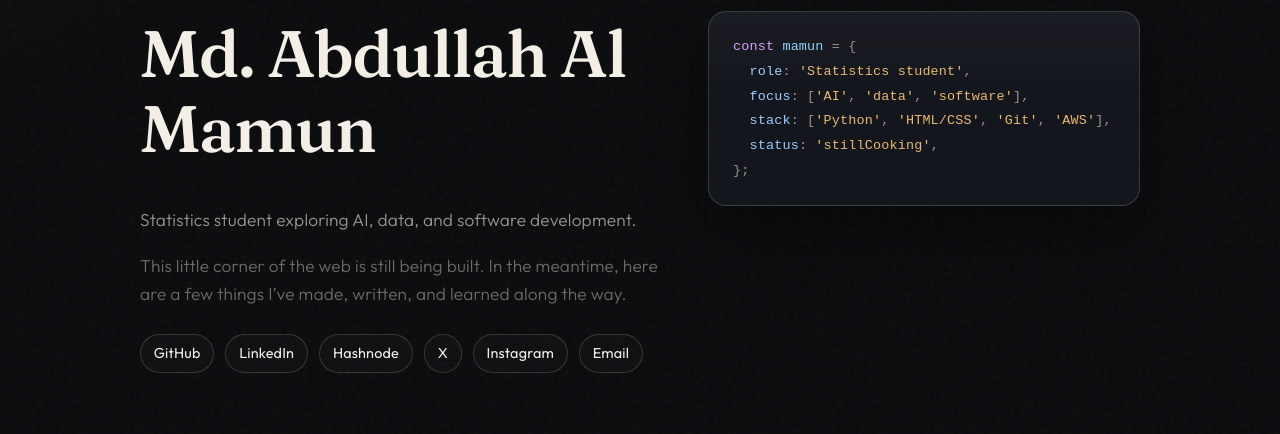
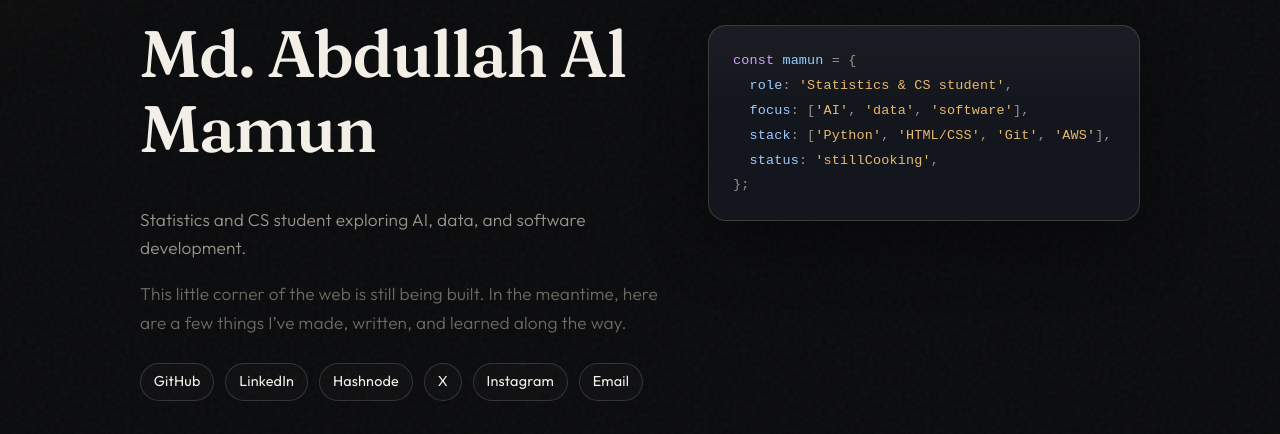
Before and after one commit to mamun-abdu/mamunabdu.com, a plain HTML site: page index.html in a window 1280 px wide. Shown: the part 300-734 px from the top of the page. Drawn offline with Linux system fonts and the light colour scheme; no server answers.

Commit message:
Bio: include CS

```diff
--- a/index.html
+++ b/index.html
@@ -4,14 +4,14 @@
   <meta charset="utf-8" />
   <meta name="viewport" content="width=device-width, initial-scale=1" />
   <title>Md. Abdullah Al Mamun · Still cooking</title>
-  <meta name="description" content="Statistics student exploring AI, data, and software development." />
+  <meta name="description" content="Statistics and CS student exploring AI, data, and software development." />
   <meta name="author" content="Md. Abdullah Al Mamun" />
   <meta name="theme-color" content="#0a0b0d" />
   <link rel="canonical" href="https://mamunabdu.com/" />
 
   <meta property="og:type" content="website" />
   <meta property="og:title" content="Md. Abdullah Al Mamun · Still cooking" />
-  <meta property="og:description" content="Statistics student exploring AI, data, and software development." />
+  <meta property="og:description" content="Statistics and CS student exploring AI, data, and software development." />
   <meta property="og:url" content="https://mamunabdu.com/" />
   <meta property="og:image" content="https://mamunabdu.com/og-image.png" />
   <meta property="og:image:width" content="1200" />
@@ -22,7 +22,7 @@
   <meta name="twitter:card" content="summary_large_image" />
   <meta name="twitter:site" content="@mamunabdux" />
   <meta name="twitter:title" content="Md. Abdullah Al Mamun · Still cooking" />
-  <meta name="twitter:description" content="Statistics student exploring AI, data, and software development." />
+  <meta name="twitter:description" content="Statistics and CS student exploring AI, data, and software development." />
   <meta name="twitter:image" content="https://mamunabdu.com/og-image.png" />
 
   <link rel="icon" href="favicon.ico" sizes="any" />
@@ -60,7 +60,7 @@
         />
         <h1>Md. Abdullah Al Mamun</h1>
         <p class="lede">
-          Statistics student exploring AI, data, and software development.
+          Statistics and CS student exploring AI, data, and software development.
         </p>
         <p class="lede lede-soft">
           This little corner of the web is still being built. In the meantime,
@@ -77,7 +77,7 @@
       </div>
 
       <pre class="code-card" tabindex="0" aria-label="A short profile, written as a JavaScript object"><code><span class="kw">const</span> <span class="id">mamun</span> <span class="op">=</span> <span class="p">{</span>
-  <span class="key">role</span><span class="p">:</span> <span class="str">'Statistics student'</span><span class="p">,</span>
+  <span class="key">role</span><span class="p">:</span> <span class="str">'Statistics &amp; CS student'</span><span class="p">,</span>
   <span class="key">focus</span><span class="p">:</span> <span class="p">[</span><span class="str">'AI'</span><span class="p">,</span> <span class="str">'data'</span><span class="p">,</span> <span class="str">'software'</span><span class="p">],</span>
   <span class="key">stack</span><span class="p">:</span> <span class="p">[</span><span class="str">'Python'</span><span class="p">,</span> <span class="str">'HTML/CSS'</span><span class="p">,</span> <span class="str">'Git'</span><span class="p">,</span> <span class="str">'AWS'</span><span class="p">],</span>
   <span class="key">status</span><span class="p">:</span> <span class="str">'stillCooking'</span><span class="p">,</span>
```
